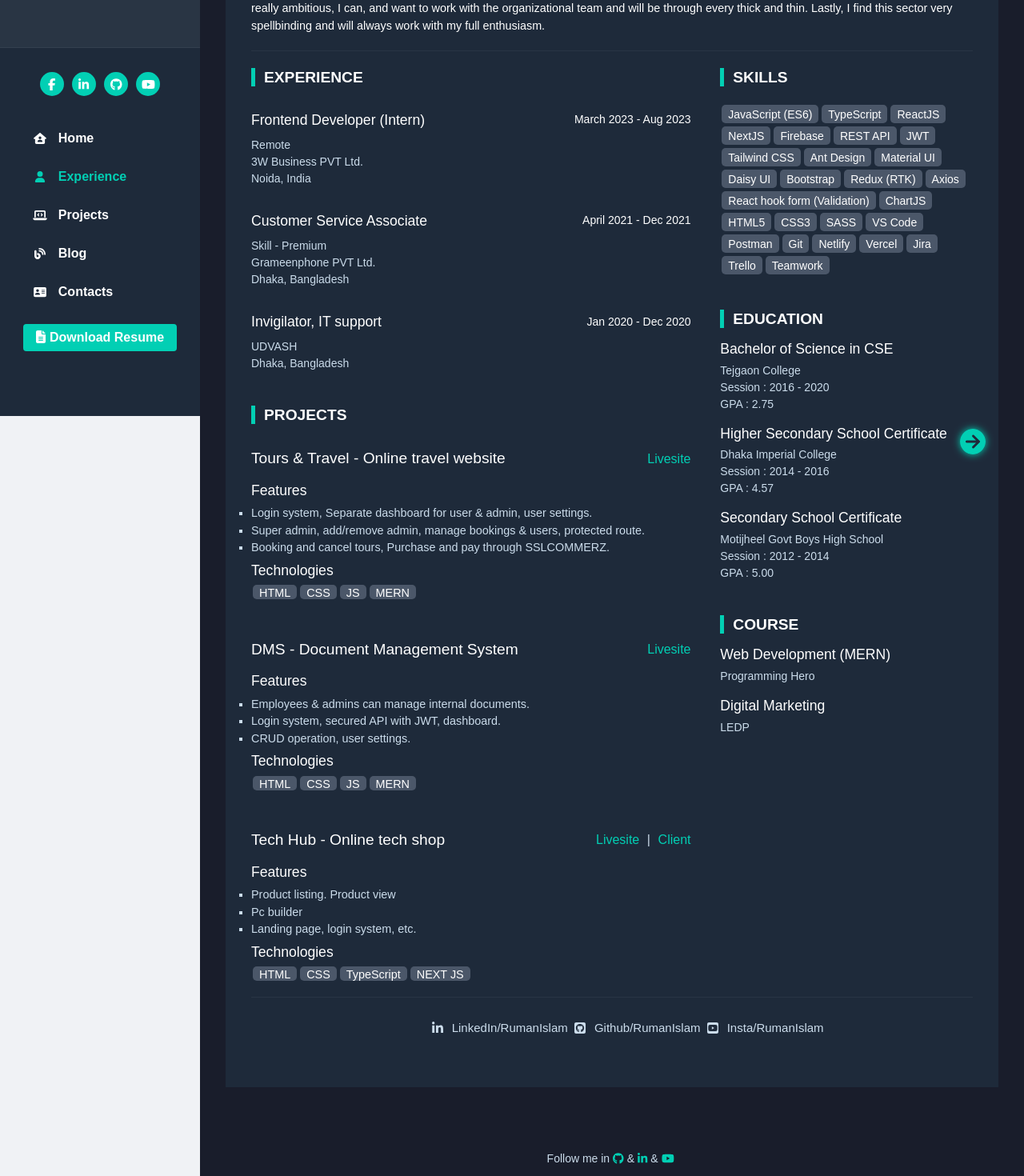
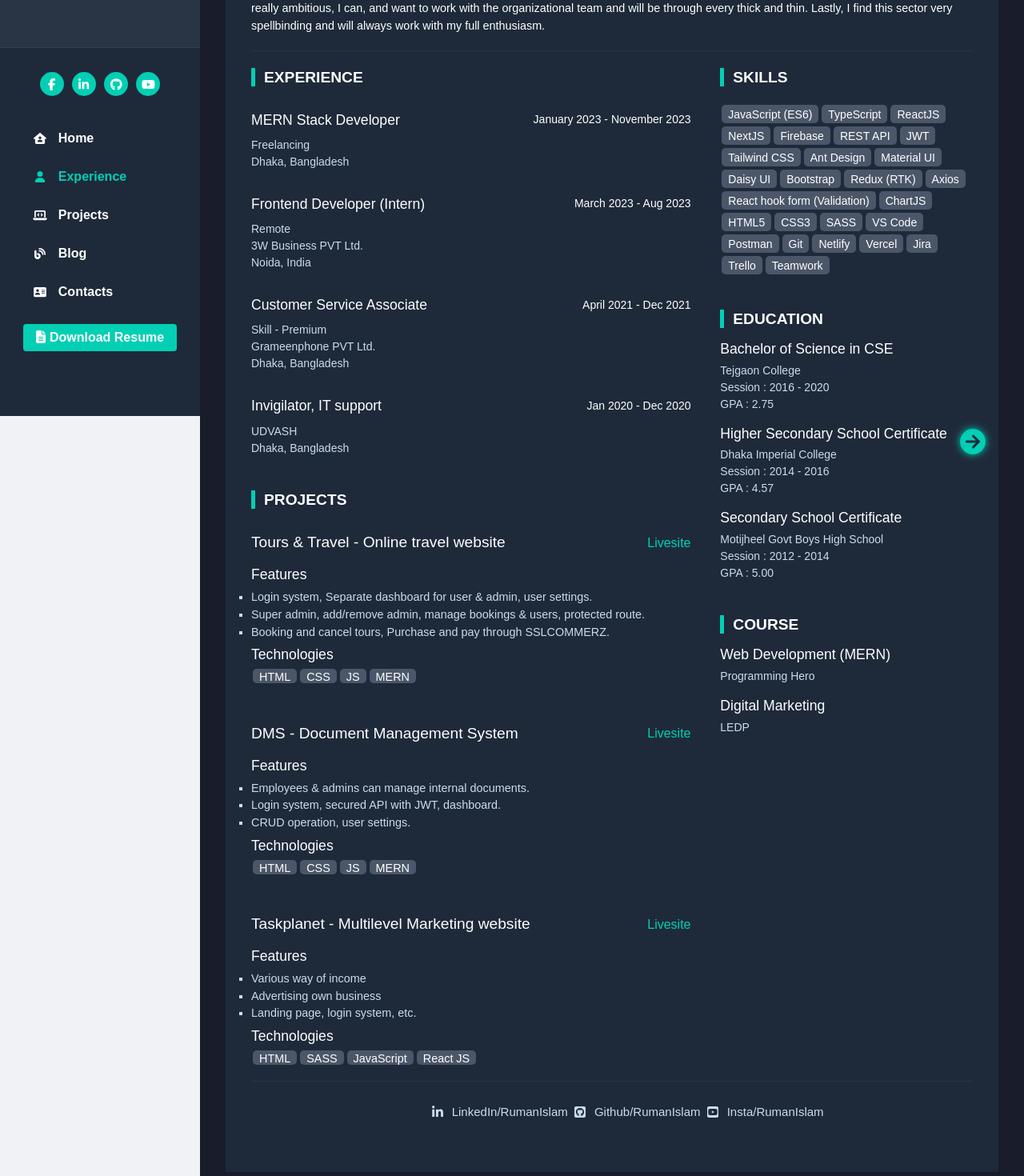
Before and after one commit to Ruman-Islam/Ruman-Islam-portfolio, a React (Create React App) app: page /about-me in a window 1280 px wide. Shown: the part 280-1750 px from the top of the page at 80% size. Built offline with nearby package versions, Linux system fonts and the light colour scheme.

Commit message:
featured added

```diff
--- a/src/data/data.js
+++ b/src/data/data.js
@@ -31,16 +31,15 @@ const projects = [
     techItems: ["HTML", "CSS", "JS", "MERN"],
   },
   {
-    name: "Tech Hub - Online tech shop",
-    liveLink: "https://pc-builder-self.vercel.app/",
-    clientLink: "https://github.com/Ruman-Islam/Tech-Hub",
+    name: "Taskplanet - Multilevel Marketing website",
+    liveLink: "https://www.taskplanet.org/",
     features: [
-      "Product listing. Product view",
-      "Pc builder",
+      "Various way of income",
+      "Advertising own business",
       "Landing page, login system, etc.",
     ],
-    techItems: ["HTML", "CSS", "TypeScript", "NEXT JS"],
-  },
+    techItems: ["HTML", "SASS", "JavaScript", "React JS"],
+  }
 ];
 
 const education1 = {
--- a/src/pages/AboutMe/AboutMe.js
+++ b/src/pages/AboutMe/AboutMe.js
@@ -93,17 +93,16 @@ const AboutMe = () => {
             <div className="experience-container">
               <div>
                 <p className="experience-title">EXPERIENCE</p>
-                {/* <div className="company">
+                <div className="company">
                   <div className="company-experience display-flex">
                     <h3 className="designation">MERN Stack Developer</h3>
-                    <p className="working-date">January 2023 - March 2023</p>
+                    <p className="working-date">January 2023 - November 2023</p>
                   </div>
                   <div>
-                    <p className=" ">On Site</p>
-                    <p className=" ">Pingdash Technology</p>
+                    <p className=" ">Freelancing</p>
                     <p className=" ">Dhaka, Bangladesh</p>
                   </div>
-                </div> */}
+                </div>
                 <div className="company">
                   <div className="company-experience display-flex">
                     <h3 className="designation">Frontend Developer (Intern)</h3>
```
Also changed, not shown: public/projects.json (+29 -5 lines), 1 other file (tests, documents, lock files or other folders).
